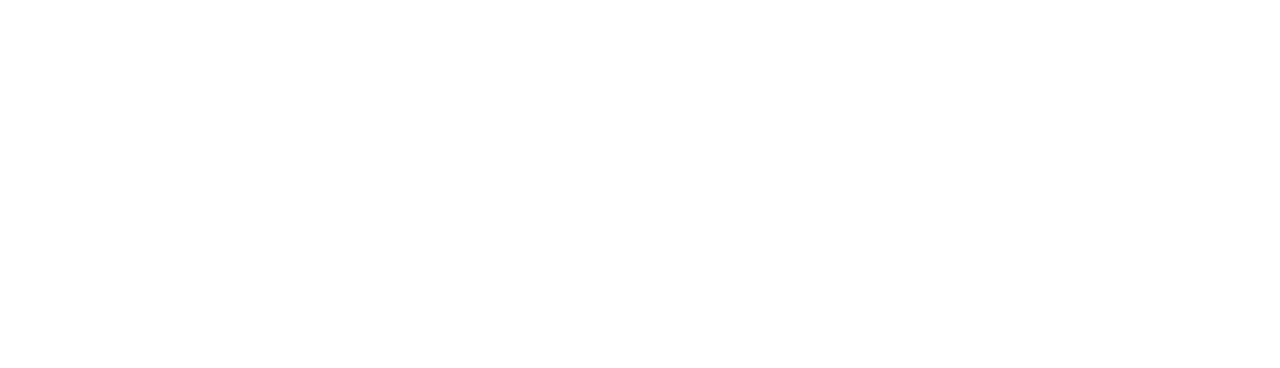
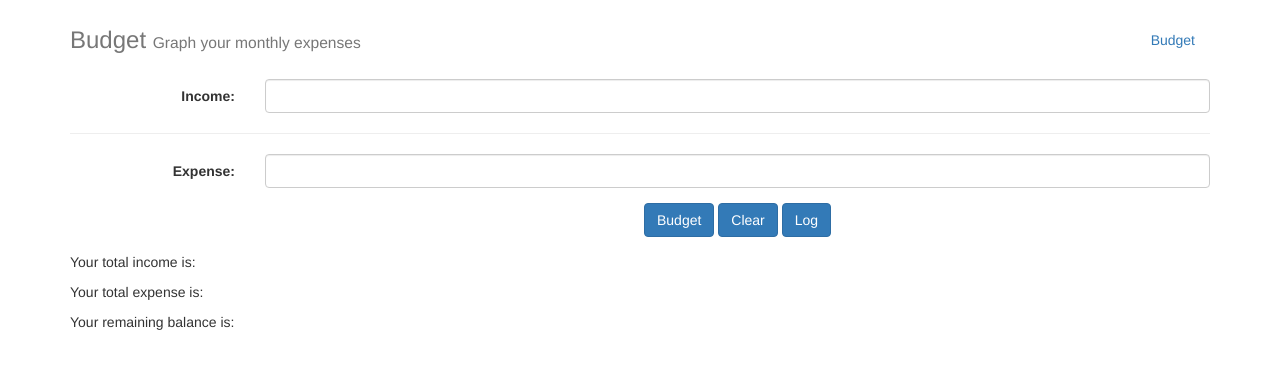
Before and after one commit to Roilan/BudgetJS, a website: page index.html in a window 1280 px wide. Drawn offline with nearby package versions, Linux system fonts and the light colour scheme.

Commit message:
defaults markup / styles

```diff
--- a/index.html
+++ b/index.html
@@ -9,6 +9,60 @@
 </head>
 <body>
 
+	<header class="container">
+		<nav>
+		  <ul class="nav nav-pills pull-right">
+		    <li><a href="#">Budget</a></li>
+		  </ul>
+		</nav>
+
+	  <h3 class="text-muted">Budget
+	    <small>Graph your monthly expenses</small>
+	  </h3>
+	</div>
+  </header>
+
+	<main class="container expense-forms">
+  	<form class="form-horizontal">
+
+			<section class="form-group">
+				<label for="income" class="col-sm-2 control-label">Income:</label>
+
+				<div class="col-sm-10">
+		    	<input type="number" class="form-control" id="income" />
+				</div>
+			</section>
+
+	  	<hr />
+
+			<section class="form-group">
+				<label for="expense" class="col-sm-2 control-label">Expense:</label>
+
+				<div class="col-sm-10">
+		    	<input type="number" class="form-control" id="expense"/>
+				</div>
+			</section>
+
+			<div class="form-group">
+	    	<div class="col-sm-offset-2 col-sm-10">
+	        <button id="submitBtn" type="submit" class="btn btn-primary">Budget</button>
+
+	        <button id="clearBtn" class="btn btn-primary">Clear</button>
+
+	        <button id="logBtn" class="btn btn-primary">Log</button>
+	      </div>
+	    </div>
+
+	</form>
+
+	<section>
+		<p>Your total income is: <span id="totalIncome"></span></p>
+		<p>Your total expense is: <span id="totalExpense"></span></p>
+		<p>Your remaining balance is: <span id="NetIncome"></span></p>
+	</section>
+</main>
+
+
 	<script src="js/index.js"></script>
 </body>
 </html>
--- a/js/index.js
+++ b/js/index.js
@@ -1,8 +1,14 @@
 (function() {
+	var income = document.getElementById('income');
+	var expense = document.getElementById('expense');
 
+	var submit = document.getElementById('submitBtn');
+	var clear = document.getElementById('clearBtn');
+	var log = document.getElementById('logBtn');
 
-	console.log('hello world');
-
+	var totalIncome = document.getElementById('totalIncome');
+	var totalExpense = document.getElementById('totalExpense');
+	var netIncome = document.getElementById('netIncome');
 
 
 
--- a/scss/index.scss
+++ b/scss/index.scss
@@ -0,0 +1,21 @@
+body {
+  padding-top: 20px;
+  padding-bottom: 20px;
+}
+
+header {
+  padding-left: 15px;
+  padding-right: 15px;
+
+	h3 {
+	  margin-top: 0;
+	  margin-bottom: 0;
+	  line-height: 40px;
+	  padding-bottom: 19px;
+	} // h3
+
+} // header
+
+.expense-forms form {
+  text-align: center;
+}
```
Also changed, not shown: css/index.css.
